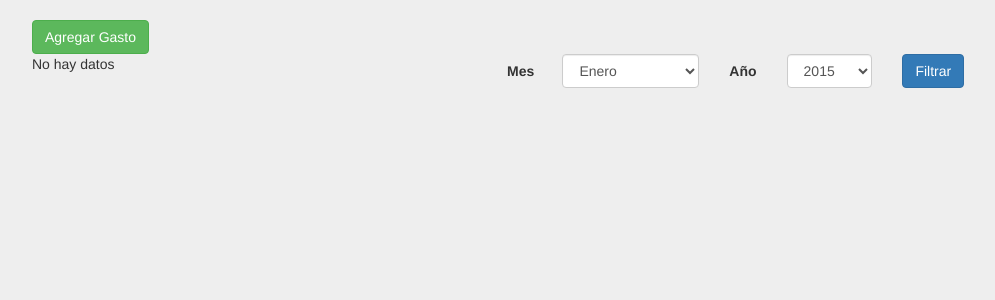
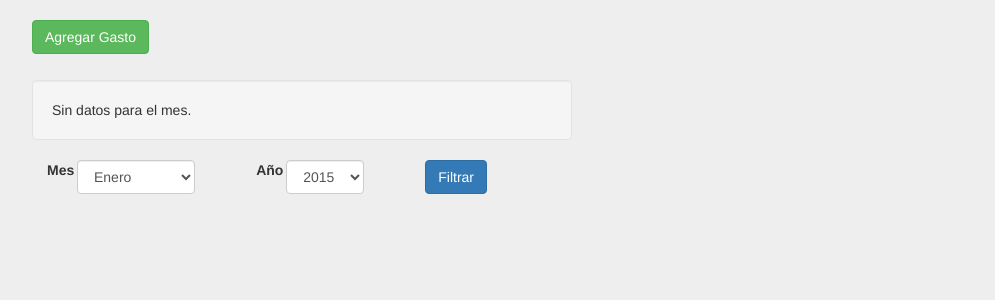
Before and after one commit to EmaBord/ExpenseManager, a Django app: page /2015/12/ in a window 1280 px wide. Shown: the part 52-352 px from the top of the page, without its empty margins (53-1048 px from the left). Run offline with Django 3.2, Linux system fonts and the light colour scheme; data that the repository does not hold is empty; some libraries are stand-ins or nearby versions.

Commit message:
correccion de vists para que salga mejor en moviles

```diff
--- a/expenseManager/expense/views.py
+++ b/expenseManager/expense/views.py
@@ -27,7 +27,7 @@ class ExpenseMonthArchiveView(MonthArchiveView,TemplateMethod):
     queryset = Expense.objects.all()
     date_field = "fecha"
     allow_future = True
-    template_name = 'expense/expense_archive_month.html'
+    template_name = 'expense/expense_list.html'
     def get(self, request, *args, **kwargs):
         return render(request,self.template_name,self.context(kwargs['year'],kwargs['month']))
 
--- a/expenseManager/templates/expense/expense_archive_month.html
+++ /dev/null
@@ -1,106 +0,0 @@
-{% extends 'base.html'%}
-
-{% block nav_activo %}
-	<li class="active" > <a href="/"> Gastos del mes </a></li>
-	<li> <a href="/lista">Lista de Compras</a></li>
-	<li> <a href="/compras"> Compras</a></li>
-	<li > <a href="/productos">Productos</a></li>
-
-
-{% endblock%}
-
-{% block section%}
-
-	<div class="col-md-12">
-		<a href="{% url "expense-add" %}" class="btn btn-success">Agregar Gasto</a>
-	</div>
-	<div class="col-md-5">
-
-{%if object_list %}
-	<table class="table table-striped table-hover ">
-		<thead>
-		    <tr class="info">
-
-				<th>Descripcion</td>
-				<th>Costo</td>
-				<th>Fecha</td>
-				<th>Editar</th>
-				<th>Eliminar</th>
-
-		    </tr>
-		</thead>
-		<tbody>
-			{% for expense in object_list %}
-			    <tr>
-				<td>{{ expense.descripcion }} </td>
-				<td>${{ expense.precio }}</td>
-				<td>{{ expense.fecha|date }}</td>
-				<td><a href="{% url "expense-update" pk=expense.id %}" class="btn btn-warning"><i class="glyphicon glyphicon-edit"></i></a></td>
-				<td><a href="{% url "expense-delete" pk=expense.id %}"class="btn btn-danger"><i class="glyphicon glyphicon-minus"></i></a></td>
-			    </tr>
-			{% endfor %}
-			<tr class="warning">
-				<td colspan="4"><strong>Extraordinario</strong></td>
-				<td><strong>$ {{extraordinario}}</strong></td>
-			</tr>
-			<tr class="danger">
-				<td colspan="4"><strong>Total</strong></td>
-				<td><strong>$ {{total}}</strong></td>
-			</tr>
-		</tbody>
-	</table>
-
-	{% else %}
-	No hay datos
-	{% endif %}
-	</div>
-	<div class="col-md-7">
-
-		<form class="form-horizontal" role="form" >
-
-			<div class="form-group">
-		      <label for="select" class="col-lg-1 control-label">Mes</label>
-		      <div class="col-lg-3">
-		        <select class="form-control" id="month">
-		          <option value='1'>Enero</option>
-		          <option value='2'>Febrero</option>
-		          <option value='3'>Marzo</option>
-		          <option value='4'>Abril</option>
-		          <option value='5'>Mayo</option>
-		          <option value='6'>Junio</option>
-		          <option value='7'>Julio</option>
-		          <option value='8'>Agosto</option>
-		          <option value='9'>Septiembre</option>
-		          <option value='10'>Octubre</option>
-		          <option value='11'>Noviembre</option>
-		          <option value='12'>Diciembre</option>
-		        </select>
-		    </div>
-		    <div class="form-group">
-		      <label for="select" class="col-lg-1 control-label">Año</label>
-		      <div class="col-lg-2">
-		        <select class="form-control" id="year" >
-		          <option value='2015'>2015</option>
-		          <option value='2016'>2016</option>
-
-		        </select>
-		    </div>
-		<div class="form-group">
-        	<div class="col-sm-4">
-            	<input type="button" class="btn btn-primary" onclick="enviar()" value="Filtrar">
-        	</div>
-    	</div>
-
-	</div>
-	<script>
-		function enviar(){
-
-			 window.location= "/"+document.getElementById("year").value+"/"+document.getElementById("month").value;
-
-
-
-		}
-	</script>
-
-
-{% endblock %}
--- a/expenseManager/templates/expense/expense_list.html
+++ b/expenseManager/templates/expense/expense_list.html
@@ -1,7 +1,7 @@
 {% extends 'base.html'%}
 
 {% block nav_activo %}
-	<li class="active" > <a href=""> Gastos del mes </a></li>
+	<li class="active" > <a href="/"> Gastos del mes </a></li>
 	<li> <a href="/lista">Lista de Compras</a></li>
 	<li> <a href="/compras"> Compras</a></li>
 	<li > <a href="/productos">Productos</a></li>
@@ -10,14 +10,15 @@
 {% endblock%}
 
 {% block section%}
-<div class="col-md-12">
+
+	<div class="col-md-12">
 		<a href="{% url "expense-add" %}" class="btn btn-success">Agregar Gasto</a>
 	</div>
-{%if object_list %}
-
-	<div class="col-md-5">
+	<br><br><br>
 
 
+{%if object_list %}
+  <div class="col-md-5">
 	<table class="table table-striped table-hover ">
 		<thead>
 		    <tr class="info">
@@ -50,15 +51,22 @@
 			</tr>
 		</tbody>
 	</table>
+  </div>
+  {% else %}
+	<div class = "col-lg-6">
+		<div class="well">
+ 			Sin datos para el mes.
+		</div>
 	</div>
+  {% endif %}
+
 	<div class="col-md-7">
 
-		<form class="form-horizontal" role="form" >
-
+		<form class="form-inline" role="form" >
 			<div class="form-group">
 		      <label for="select" class="col-lg-1 control-label">Mes</label>
 		      <div class="col-lg-3">
-		        <select class="form-control" id="month">
+		        <select class="form-control input-small" id="month">
 		          <option value='1'>Enero</option>
 		          <option value='2'>Febrero</option>
 		          <option value='3'>Marzo</option>
@@ -73,6 +81,7 @@
 		          <option value='12'>Diciembre</option>
 		        </select>
 		    </div>
+		</div>
 		    <div class="form-group">
 		      <label for="select" class="col-lg-1 control-label">Año</label>
 		      <div class="col-lg-2">
@@ -82,6 +91,7 @@
 
 		        </select>
 		    </div>
+		</div>
 		<div class="form-group">
         	<div class="col-sm-4">
             	<input type="button" class="btn btn-primary" onclick="enviar()" value="Filtrar">
@@ -99,7 +109,5 @@
 		}
 	</script>
 
-{% else %}
-No hay datos
-{% endif %}
+
 {% endblock %}
```
